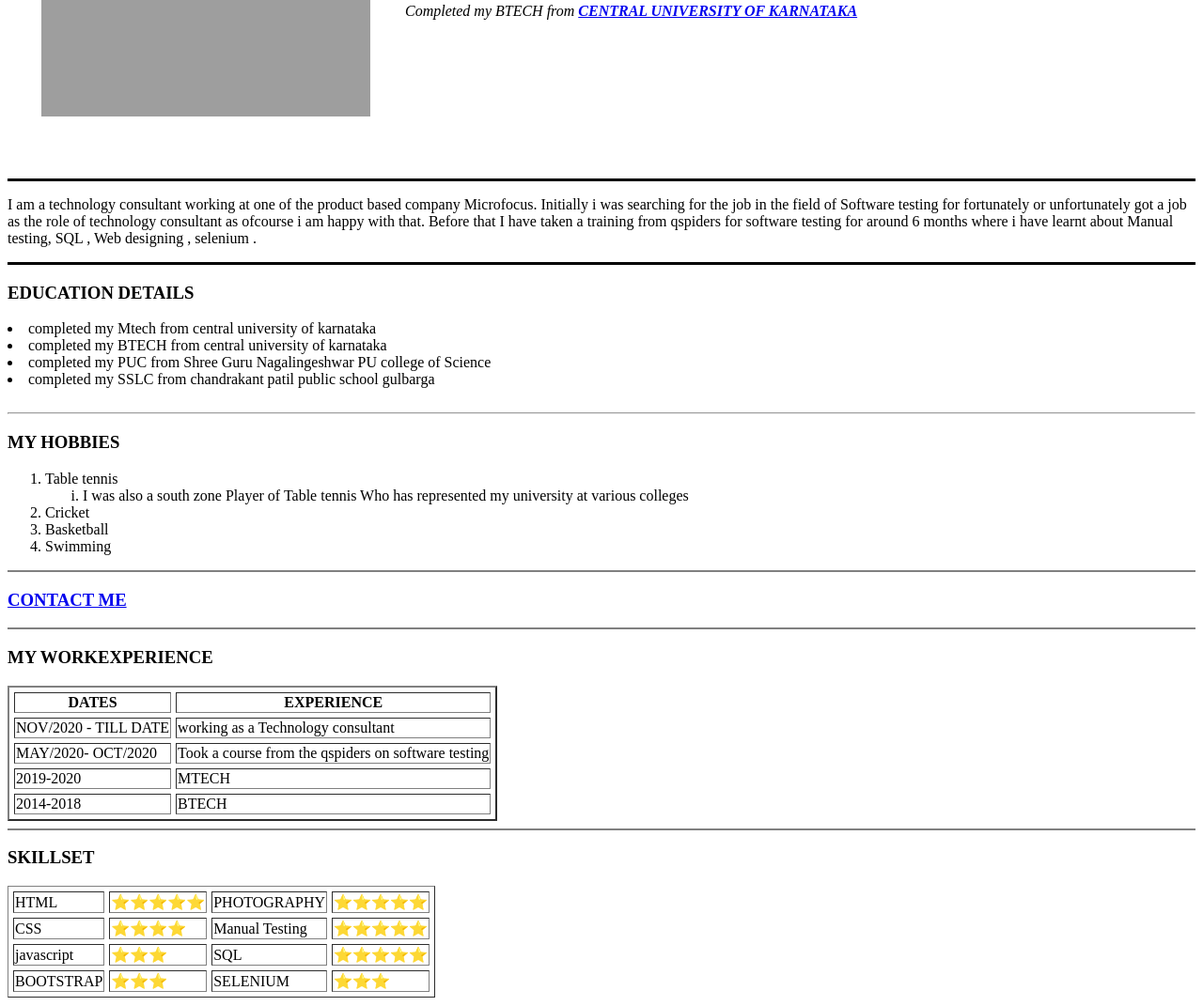
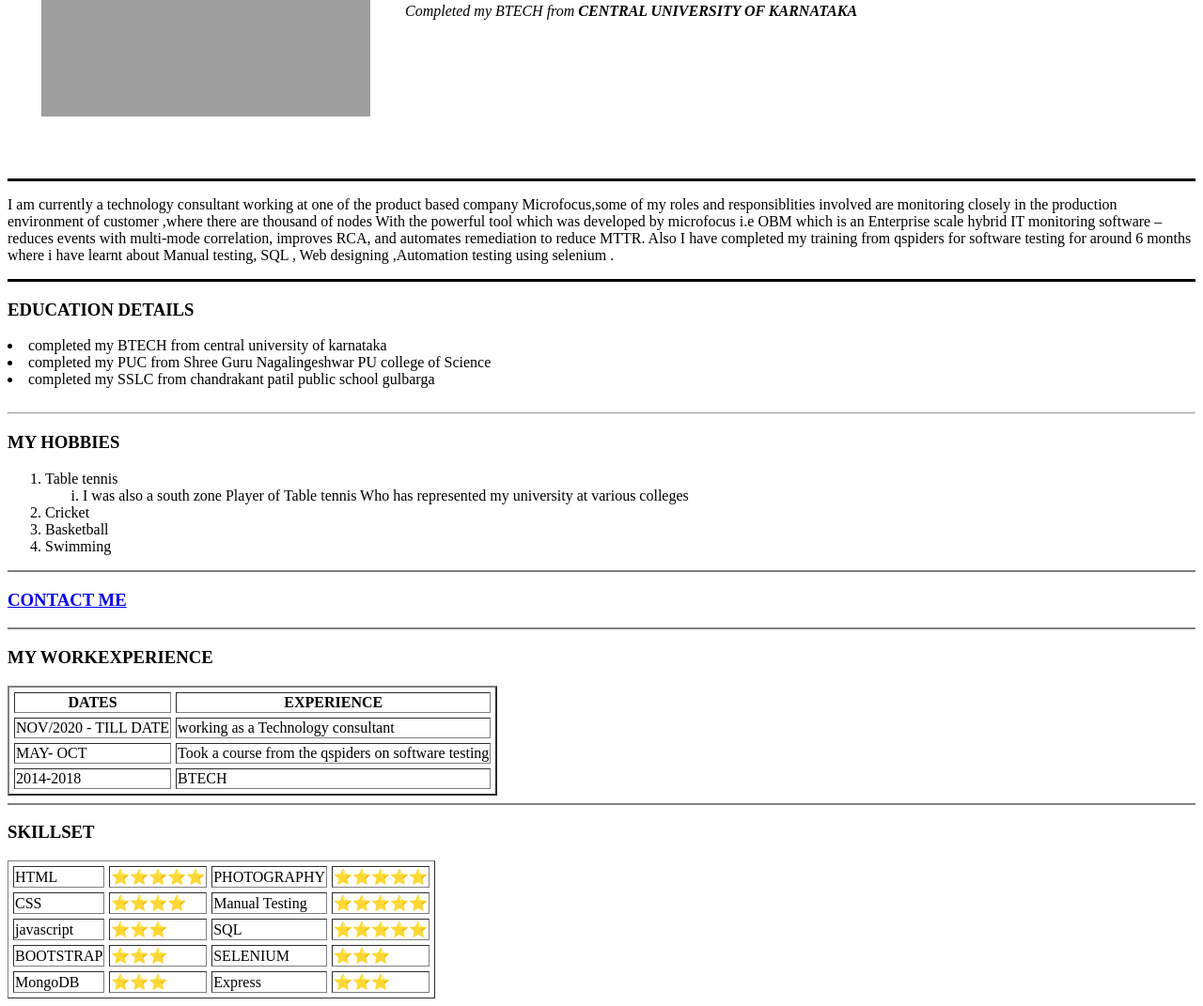
Before and after one commit to AkhilCK-38/PersonalCV.github.io, a plain HTML site: page index.html in a window 1280 px wide. Shown: the part 270-1341 px from the top of the page at 94% size. Drawn offline with Linux system fonts and the light colour scheme; grey boxes are pictures that could not be loaded.

Commit message:
Update index.html
Modification in skillsets.

```diff
--- a/index.html
+++ b/index.html
@@ -13,20 +13,19 @@
             <td> <h1>AKHIL C K</h1>
                 <h1>Working as a Technology Consultant at <a href="https://www.microfocus.com/en-us/home">Mircofocus</a> </h1>
 
-                                    <!--u can use either em or i for italizing the words-->
-                                    <p><em>Completed my BTECH from <strong> <a href="https://www.cuk.ac.in/" > CENTRAL UNIVERSITY OF KARNATAKA</a></strong></em></p></td>
+
+                <p><em>Completed my BTECH from <strong>CENTRAL UNIVERSITY OF KARNATAKA</strong></em></p></td>
         </tr>
     </table>
 
 
         <br>
         <hr size="3" noshade color="black">
-                    <p>I am a technology consultant working at one of the product based company Microfocus. Initially i was searching for the job in the field of Software testing for fortunately
-                        or unfortunately got a job as the role of technology consultant as ofcourse i am happy with that. Before that I have taken a training from qspiders for software testing
-                        for around 6 months where i have learnt about Manual testing, SQL , Web designing , selenium .</p>
+<p>I am currently a technology consultant working at one of the product based company Microfocus,some of my roles and responsiblities involved are monitoring closely in the production environment of customer ,where there are thousand of nodes
+    With the powerful tool which was developed by microfocus i.e OBM which is an Enterprise scale hybrid IT monitoring software – reduces events with multi-mode correlation, improves RCA, and automates remediation to reduce MTTR. Also I have completed my training from qspiders for software testing
+    for around 6 months where i have learnt about Manual testing, SQL , Web designing ,Automation testing using selenium .</p>
     <hr size="3" noshade color="black">
     <h3><strong>EDUCATION DETAILS</strong></h3>
-                        <li>completed my Mtech from central university of karnataka</li>
     <li>completed my BTECH from central university of karnataka</li>
     <li>completed my PUC from Shree Guru Nagalingeshwar PU college of Science</li>
     <li>completed my SSLC from chandrakant patil public school gulbarga</li> <br>
@@ -64,12 +63,8 @@
             <td>working as a Technology consultant</td>
         </tr>
         <tr>
-                                <td>MAY/2020- OCT/2020</td>
+            <td>MAY- OCT</td>
             <td>Took a course from the qspiders on software testing</td>
-                            </tr>
-                            <tr>
-                                <td>2019-2020</td>
-                                <td>MTECH</td>
         </tr>
         <tr>
             <td>2014-2018</td>
@@ -116,6 +111,12 @@
                 <td>SELENIUM</td>
                 <td>⭐⭐⭐</td>
             </tr>
+            <tr>
+                <td>MongoDB</td>
+                <td>⭐⭐⭐</td>
+                <td>Express</td>
+                <td>⭐⭐⭐</td>
+            </tr>
         </tbody>
     </table>
 
```
Lines whose indentation alone changed are shown as unchanged.
